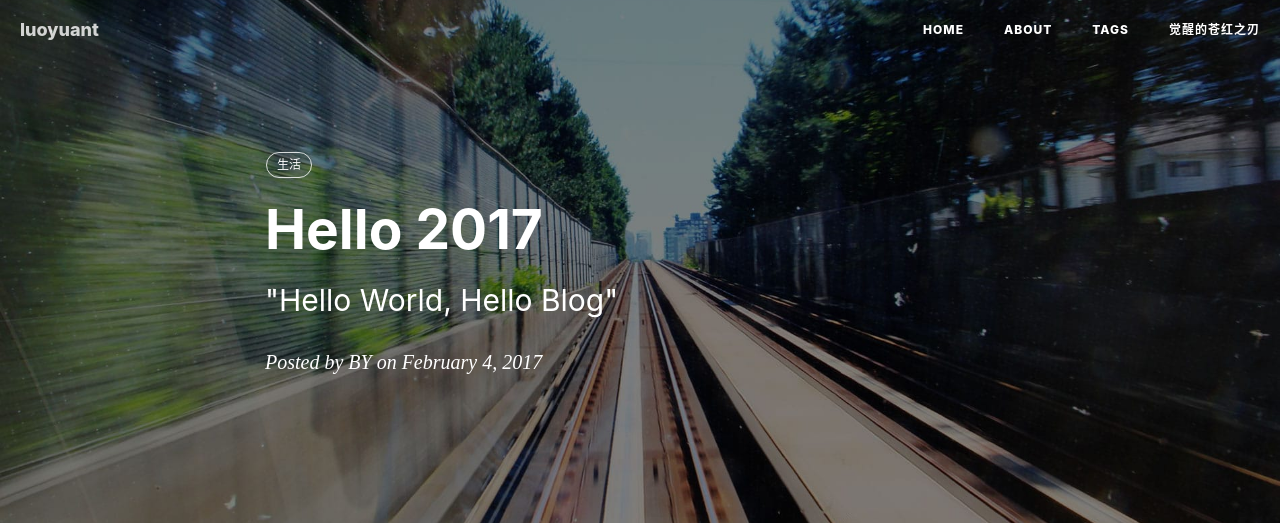
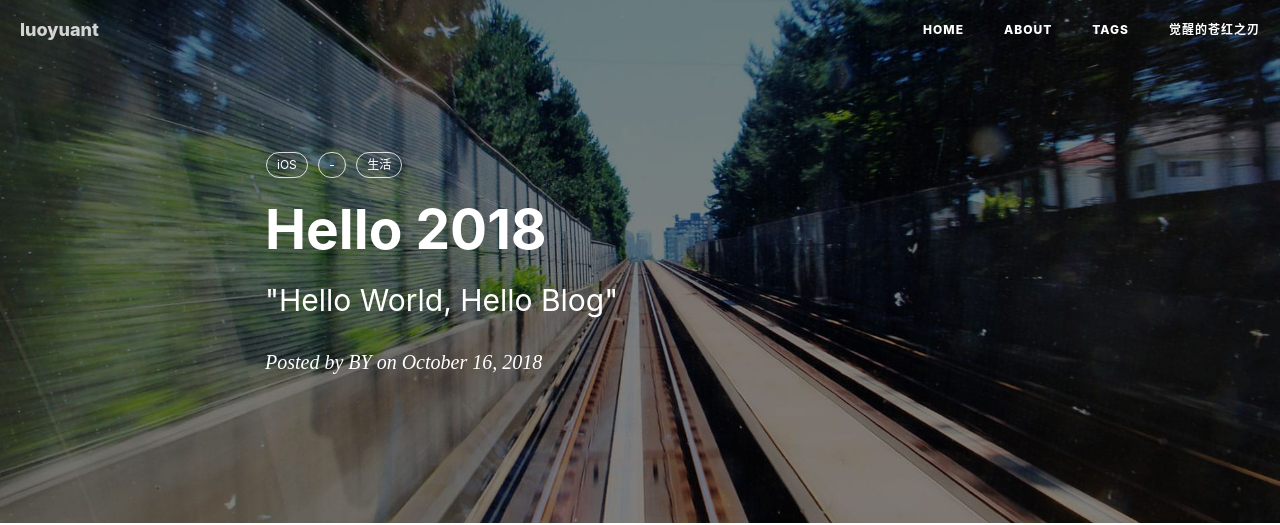
Before and after one commit to luoyuant/luoyuant.github.io, a Jekyll site: the page built from _posts/2018-10-16-Hello-2018.md, in a window 1280 px wide and 900 px high. Shown: the top 525 px of the window. Built offline with Jekyll 4.4.1, drawn with Linux system fonts in a browser that asks for light colours; nearby versions of some CDN libraries; comment, search, counter and statistics services are not loaded; some of the changed text lies outside the part shown.

Commit message:
Update 2018-10-16-Hello-2018.md

```diff
--- a/_posts/2018-10-16-Hello-2018.md
+++ b/_posts/2018-10-16-Hello-2018.md
@@ -1,12 +1,12 @@
 ---
 layout:     post
-title:      Hello 2017
+title:      Hello 2018
 subtitle:    "\"Hello World, Hello Blog\""
-date:       2017-02-04
+date:       2018-10-16
 author:     BY
 header-img: img/post-bg-2015.jpg
 catalog: true
-tags:
+tags: iOS
     - 生活
 ---
 
```
